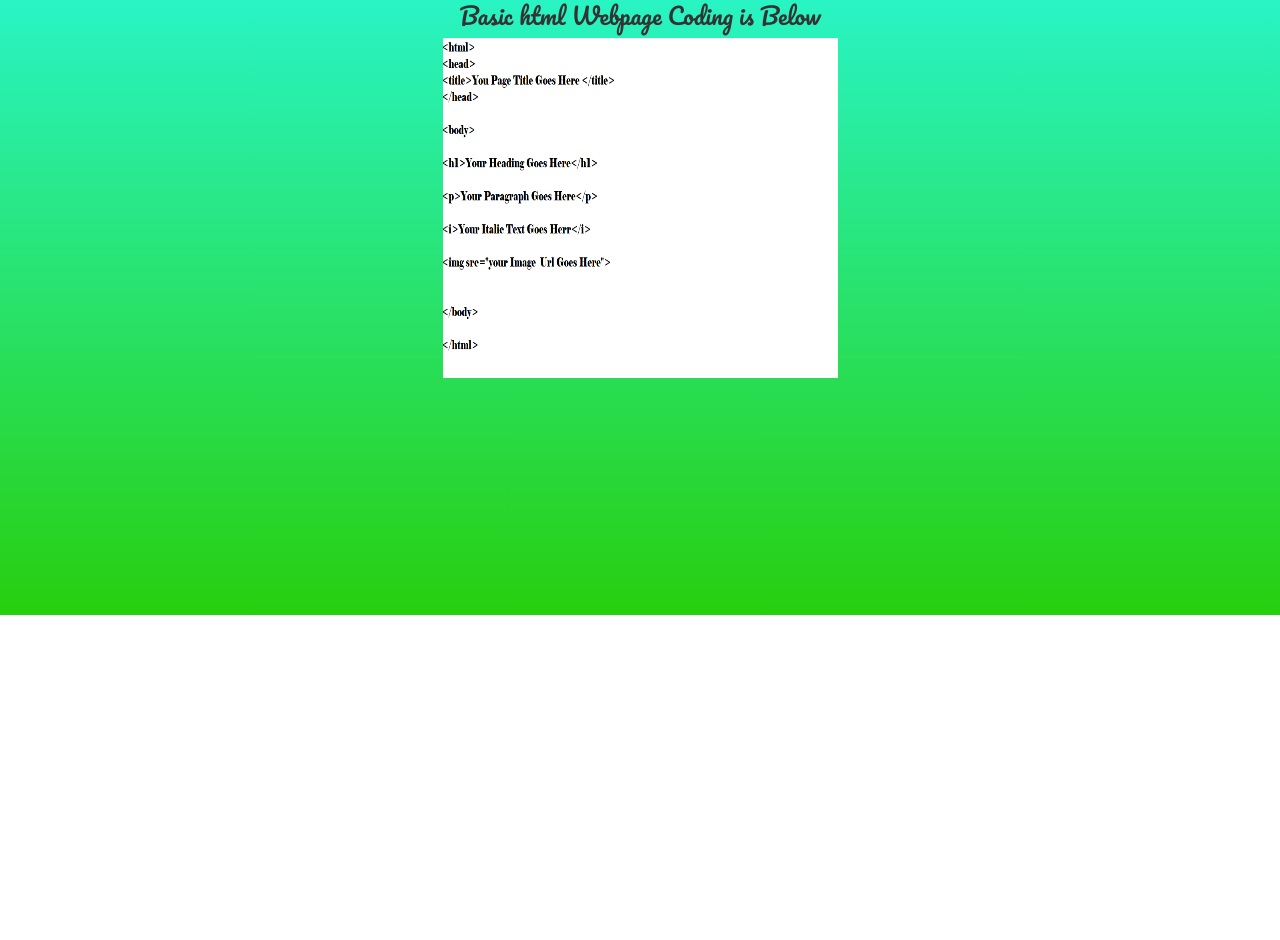
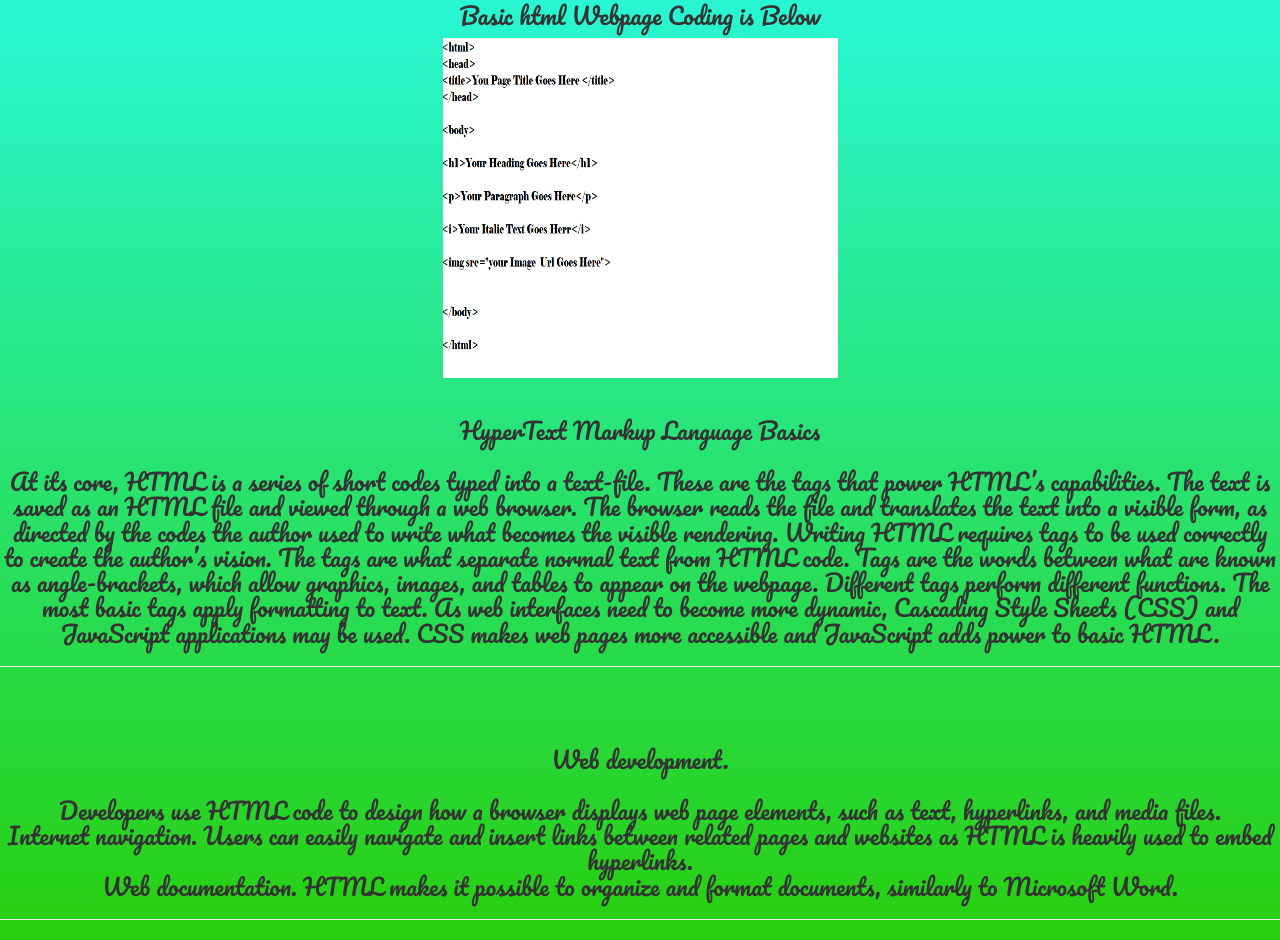
Before and after one commit to Ayush-Pujari/html, a plain HTML site: page index.html in a window 1280 px wide. Shown: the part 185-1125 px from the top of the page. Before the commit the page ends 800 px from the top, so only its background shows below. Drawn offline with nearby package versions, Linux system fonts and the light colour scheme; a script that the page names is missing.

Commit message:
Add files via upload

```diff
--- a/index.html
+++ b/index.html
@@ -67,6 +67,15 @@
 <h1 id="h" >Basic html Webpage Coding is Below</h1>
 <img src="basic%20html.png" height="340px" width="395px"><br><br>
 
+ <h3 id="h">HyperText Markup Language Basics<br><br>
+At its core, HTML is a series of short codes typed into a text-file. These are the tags that power HTML’s capabilities. The text is saved as an HTML file and viewed through a web browser. The browser reads the file and translates the text into a visible form, as directed by the codes the author used to write what becomes the visible rendering. Writing HTML requires tags to be used correctly to create the author’s vision.
+
+The tags are what separate normal text from HTML code. Tags are the words between what are known as angle-brackets, which allow graphics, images, and tables to appear on the webpage. Different tags perform different functions. The most basic tags apply formatting to text. As web interfaces need to become more dynamic, Cascading Style Sheets (CSS) and JavaScript applications may be used. CSS makes web pages more accessible and JavaScript adds power to basic HTML.</h3><hr><br><br>
+
+<h3 id="h"> Web development.<br><br> Developers use HTML code to design how a browser displays web page elements, such as text, hyperlinks, and media files.<br>
+Internet navigation. Users can easily navigate and insert links between related pages and websites as HTML is heavily used to embed hyperlinks.<br>
+Web documentation. HTML makes it possible to organize and format documents, similarly to Microsoft Word.</h3><hr>
+
 
 <body>
 
```
